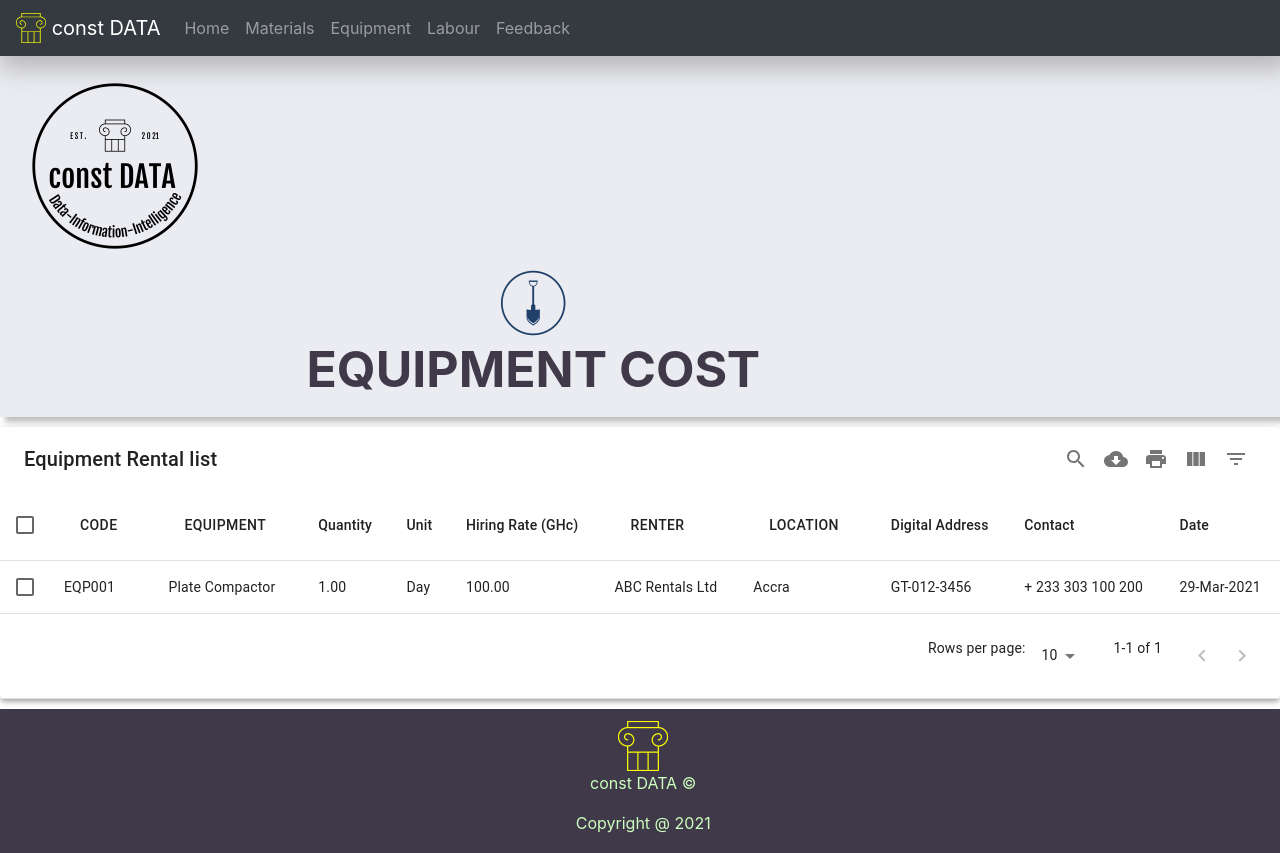
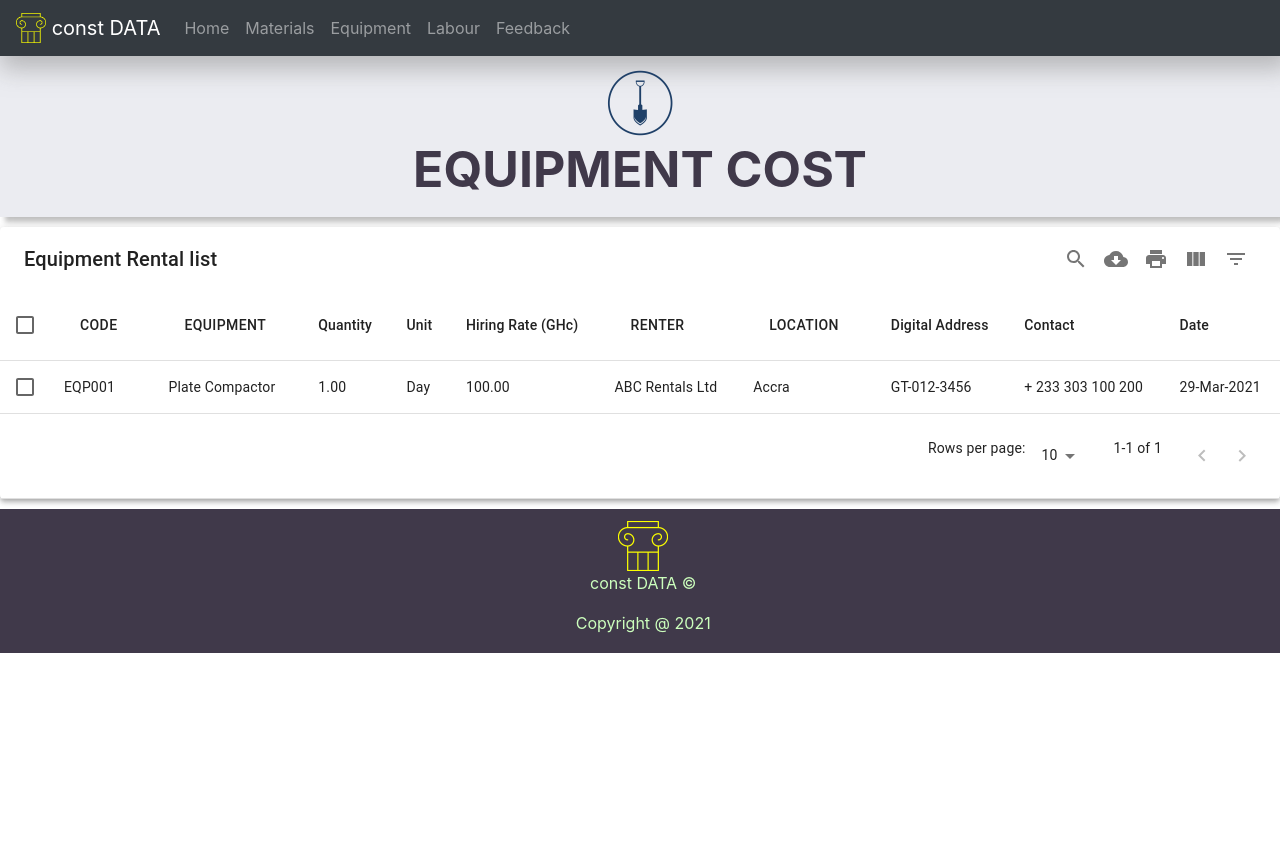
Before and after one commit to kilpatrickap/constdatawebsite, a React (Create React App) app: page /equipment in a window 1280 px wide. After the commit the page ends 800 px from the top, so only its background shows below. Built offline with nearby package versions, Linux system fonts and the light colour scheme.

Commit message:
Tops logos removed

```diff
--- a/src/container/EquipmentTop.jsx
+++ b/src/container/EquipmentTop.jsx
@@ -1,6 +1,5 @@
 import React from "react";
 import { Container, Row, Col, Image } from "react-bootstrap";
-import LogoBlack from "../assets/logo-black.png";
 import EqpmtIcon from "../assets/icon_eqpmt.png";
 import "../styles/equipmentTopStyle.css";
 
@@ -9,10 +8,8 @@ function EquipmentTop() {
 		<div>
 			<Container fluid className="top-equipment">
 				<Row>
-					<Col sm="auto">
-						<Image src={LogoBlack} />
-					</Col>
-					<Col xs={10}>
+
+					<Col xs={12}>
 						<Image src={EqpmtIcon} />
 						<h1 className="h1">EQUIPMENT COST</h1>
 					</Col>
--- a/src/container/LabourTop.jsx
+++ b/src/container/LabourTop.jsx
@@ -1,6 +1,5 @@
 import React from "react";
 import { Container, Row, Col, Image } from "react-bootstrap";
-import LogoBlack from "../assets/logo-black.png";
 import LabIcon from "../assets/icon_lab.png";
 import "../styles/labourTopStyle.css";
 
@@ -9,10 +8,7 @@ function LabourTop() {
 		<div>
 			<Container fluid className="top-labour">
 				<Row>
-					<Col sm="auto">
-						<Image src={LogoBlack} />
-					</Col>
-					<Col xs={10}>
+					<Col xs={12}>
 						<Image src={LabIcon} />
 						<h1 className="h1">LABOUR COST</h1>
 					</Col>
--- a/src/container/MaterialTop.jsx
+++ b/src/container/MaterialTop.jsx
@@ -1,6 +1,5 @@
 import React from "react";
 import { Container, Row, Col, Image } from "react-bootstrap";
-import LogoBlack from "../assets/logo-black.png";
 import MatsIcon from "../assets/icon_mats.png";
 import "../styles/materialTopStyle.css";
 
@@ -9,10 +8,8 @@ function Top() {
 		<div>
 			<Container fluid className="top-material">
 				<Row>
-					<Col sm="auto">
-						<Image src={LogoBlack} />
-					</Col>
-					<Col xs={10}>
+
+					<Col xs={12}>
 						<Image src={MatsIcon} />
 						<h1 className="h1">MATERIALS COST</h1>
 					</Col>
```
